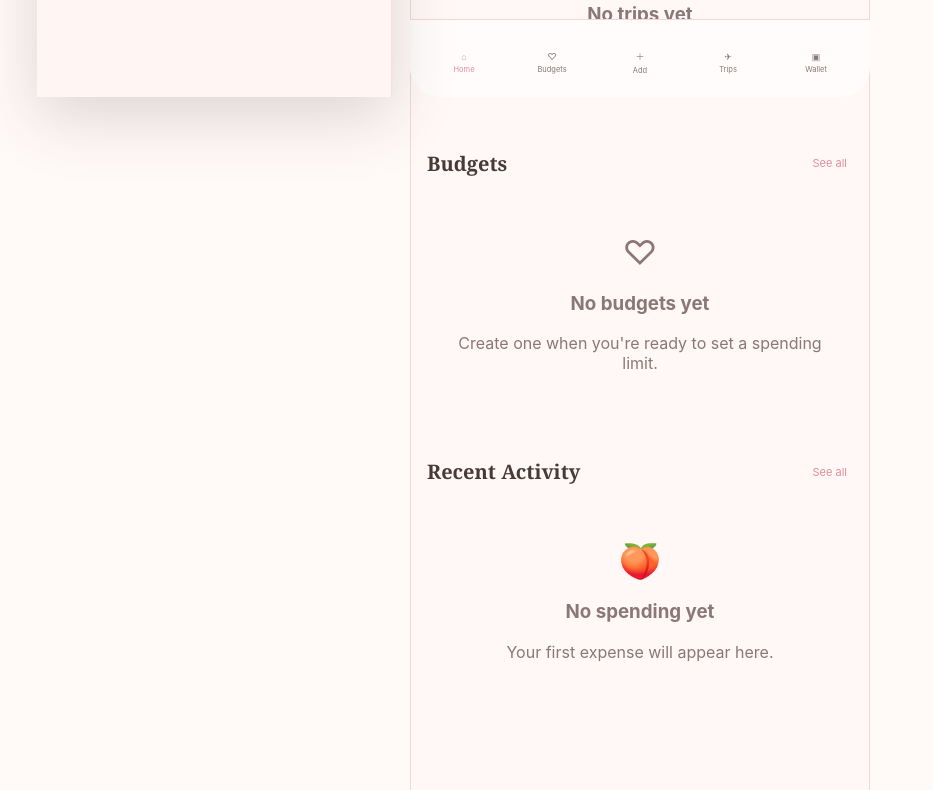
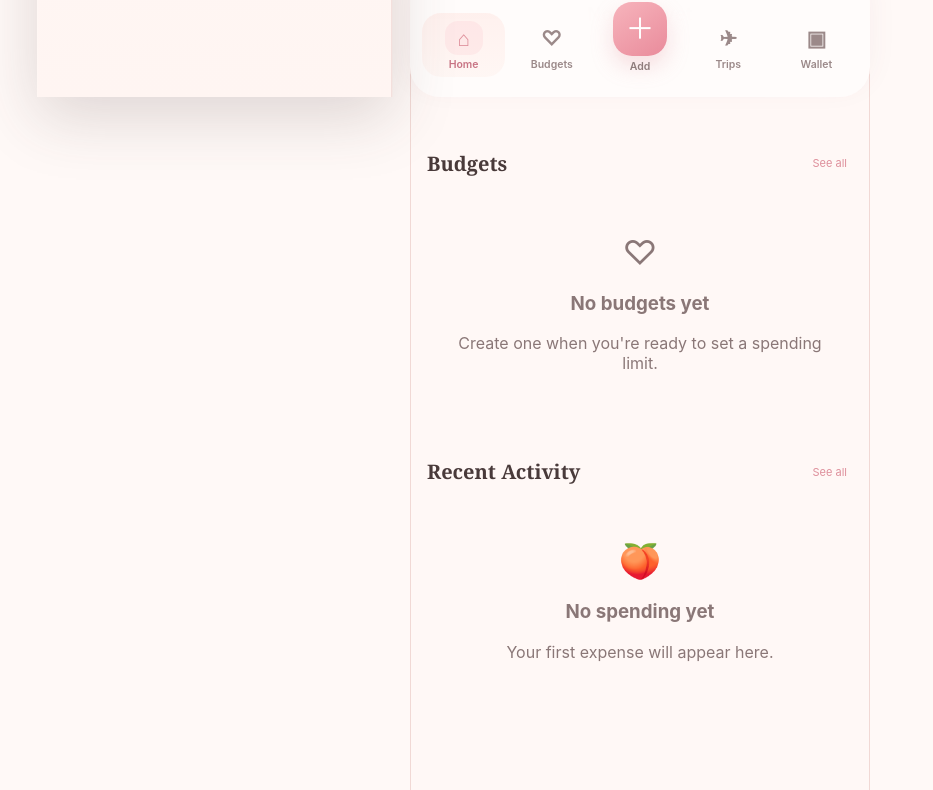
Before and after one commit to chachinn/Momo, a plain HTML site: page index.html in a window 1280 px wide. Shown: the part 675-1465 px from the top of the page, without its empty margins (0-933 px from the left). Drawn offline with Linux system fonts and the light colour scheme.

Commit message:
Add files via upload

```diff
--- a/styles.css
+++ b/styles.css
@@ -21,7 +21,7 @@
   --shadow-large:
     0 20px 60px rgba(74, 58, 58, 0.18);
 
-  --nav-height: 78px;
+  --nav-height: 94px;
 }
 
 
@@ -2393,80 +2393,214 @@ button {
     );
 
   padding:
-    8px 10px
-    calc(8px + env(safe-area-inset-bottom));
+    10px 12px
+    calc(10px + env(safe-area-inset-bottom));
 
   display: grid;
 
   grid-template-columns:
     repeat(5, 1fr);
 
-  align-items: end;
+  align-items: center;
+
+  gap: 5px;
 
   border-top:
-    1px solid var(--border);
-
-  background:
-    rgba(255, 252, 251, 0.96);
-
-  backdrop-filter: blur(20px);
+    1px solid rgba(241, 217, 213, 0.9);
+
+  background:
+    rgba(255, 252, 251, 0.97);
+
+  box-shadow:
+    0 -10px 30px rgba(127, 74, 82, 0.06);
+
+  backdrop-filter:
+    blur(22px);
+
+  -webkit-backdrop-filter:
+    blur(22px);
 }
 
 
 .nav-item {
-  min-height: 54px;
+  min-width: 0;
+
+  min-height: 64px;
+
+  padding:
+    7px 3px 6px;
 
   border: 0;
 
-  background: transparent;
-
-  color: var(--text-soft);
+  border-radius: 19px;
+
+  background:
+    transparent;
+
+  color:
+    #9b8989;
+
+  display: flex;
+
+  flex-direction: column;
+
+  align-items: center;
+
+  justify-content: center;
+
+  gap: 5px;
+
+  transition:
+    background 0.18s ease,
+    color 0.18s ease,
+    transform 0.18s ease;
+}
+
+
+.nav-item > span {
+  width: 38px;
+
+  height: 34px;
+
+  border-radius: 13px;
 
   display: grid;
 
   place-items: center;
 
-  align-content: center;
-
-  gap: 3px;
-
-  font-size: 9px;
+  color: inherit;
+
+  font-size: 21px;
+
+  font-weight: 700;
+
+  line-height: 1;
+
+  transition:
+    background 0.18s ease,
+    color 0.18s ease,
+    transform 0.18s ease;
+}
+
+
+.nav-item > small {
+  display: block;
+
+  max-width: 100%;
+
+  overflow: hidden;
+
+  color: inherit;
+
+  font-size: 10.5px;
+
+  font-weight: 600;
+
+  line-height: 1;
+
+  text-overflow: ellipsis;
+
+  white-space: nowrap;
 }
 
 
 .nav-item.active {
-  color: var(--rose);
-}
-
-
-.nav-icon {
-  font-size: 19px;
-}
-
-
-.add-circle {
-  width: 52px;
-
-  height: 52px;
-
-  margin-top: -22px;
-
-  border-radius: 50%;
-
-  display: grid;
-
-  place-items: center;
-
-  color: white;
+  color:
+    #c87484;
 
   background:
     linear-gradient(
-      135deg,
+      180deg,
+      rgba(255, 240, 237, 0.95),
+      rgba(255, 246, 243, 0.82)
+    );
+}
+
+
+.nav-item.active > span {
+  background:
+    rgba(243, 169, 178, 0.15);
+
+  color:
+    var(--rose);
+}
+
+
+.nav-item:active {
+  transform:
+    scale(0.96);
+}
+
+
+.nav-item.nav-add {
+  position: relative;
+
+  transform:
+    translateY(-9px);
+
+  background:
+    transparent;
+}
+
+
+.nav-item.nav-add:active {
+  transform:
+    translateY(-9px)
+    scale(0.96);
+}
+
+
+.nav-item.nav-add > span {
+  width: 54px;
+
+  height: 54px;
+
+  border-radius: 19px;
+
+  color:
+    white;
+
+  background:
+    linear-gradient(
+      145deg,
+      #f7b4bc,
+      #e98b9b
+    );
+
+  box-shadow:
+    0 10px 22px rgba(222, 143, 155, 0.28);
+
+  font-size: 29px;
+
+  font-weight: 400;
+}
+
+
+.nav-item.nav-add > small {
+  margin-top:
+    1px;
+
+  color:
+    #8f7c7c;
+}
+
+
+.nav-item.nav-add.active {
+  background:
+    transparent;
+}
+
+
+.nav-item.nav-add.active > span {
+  color:
+    white;
+
+  background:
+    linear-gradient(
+      145deg,
       #f5a8b2,
-      #ec7f91
+      #df7e90
     );
-
-  font-size: 29px;
 }
 
 
```
